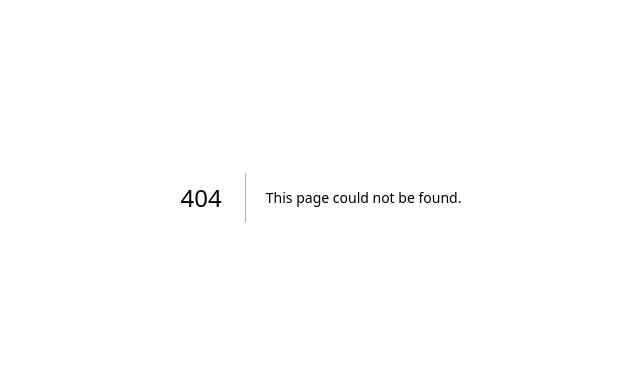
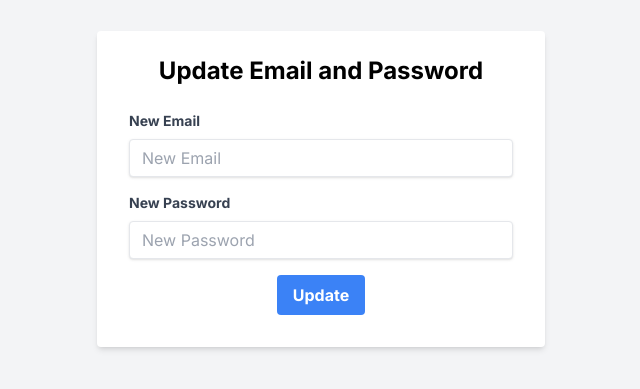
Before and after one commit to Farzine/arces_2024, a Next.js app in the folder client/: page /Admin/changeEmailPass in a window 1280 px wide. Before the commit this address had no page. Shown: the part 203-592 px from the top of the page, without its empty margins (319-959 px from the left). Built offline with nearby package versions, Linux system fonts and the light colour scheme.

Commit message:
added change email and password page

```diff
--- /dev/null
+++ b/client/src/app/Admin/changeEmailPass/page.tsx
@@ -0,0 +1,91 @@
+"use client"
+
+import { useState } from 'react';
+import Cookies from 'js-cookie';
+
+export default function UpdateEmailAndPassword() {
+  const [newEmail, setNewEmail] = useState('');
+  const [newPassword, setNewPassword] = useState('');
+  const [error, setError] = useState('');
+  const [success, setSuccess] = useState('');
+
+  const handleUpdate = async () => {
+    try {
+        const token = Cookies.get('token');
+        const response = await fetch('http://localhost:5000/admin/update-email-password', {
+        method: 'PUT',
+        headers: {
+          'Content-Type': 'application/json',
+            'Authorization': `Bearer ${token}`,
+        },
+        body: JSON.stringify({ newEmail, newPassword }),
+      });
+
+      const data = await response.json();
+
+      if (response.ok) {
+        setSuccess('Email and password updated successfully');
+        setError('');
+      } else {
+        setError(data.message || 'Update failed');
+        setSuccess('');
+      }
+    } catch (error) {
+      console.error('Error:', error);
+      setError('An error occurred');
+      setSuccess('');
+    }
+  };
+
+  return (
+    <div className="flex items-center justify-center min-h-screen bg-gray-100">
+      <div className="w-full max-w-md">
+        <form
+          className="bg-white shadow-md rounded px-8 pt-6 pb-8 mb-4"
+          onSubmit={(e) => {
+            e.preventDefault();
+            handleUpdate();
+          }}
+        >
+          <h2 className="text-center text-2xl font-bold mb-6">Update Email and Password</h2>
+          {error && <p className="text-red-500 text-center mb-4">{error}</p>}
+          {success && <p className="text-green-500 text-center mb-4">{success}</p>}
+          <div className="mb-4">
+            <label className="block text-gray-700 text-sm font-bold mb-2" htmlFor="newEmail">
+              New Email
+            </label>
+            <input
+              className="shadow appearance-none border rounded w-full py-2 px-3 text-gray-700 leading-tight focus:outline-none focus:shadow-outline"
+              id="newEmail"
+              type="email"
+              placeholder="New Email"
+              value={newEmail}
+              onChange={(e) => setNewEmail(e.target.value)}
+            />
+          </div>
+          <div className="mb-4">
+            <label className="block text-gray-700 text-sm font-bold mb-2" htmlFor="newPassword">
+              New Password
+            </label>
+            <input
+              className="shadow appearance-none border rounded w-full py-2 px-3 text-gray-700 leading-tight focus:outline-none focus:shadow-outline"
+              id="newPassword"
+              type="password"
+              placeholder="New Password"
+              value={newPassword}
+              onChange={(e) => setNewPassword(e.target.value)}
+            />
+          </div>
+          <div className="flex items-center justify-center">
+            <button
+              className="bg-blue-500 hover:bg-blue-700 text-white font-bold py-2 px-4 rounded focus:outline-none focus:shadow-outline"
+              type="submit"
+            >
+              Update
+            </button>
+          </div>
+        </form>
+      </div>
+    </div>
+  );
+}
--- a/client/src/app/Admin/controllerPage/page.tsx
+++ b/client/src/app/Admin/controllerPage/page.tsx
@@ -11,8 +11,9 @@ const AdminPage: React.FC = () => {
   const routes = useRouter();
 
   const handleChange = () => {
-    routes.push('/change-email-password');
+    routes.push('/Admin/changeEmailPass');
   };
+
 
   return (
     <div className="min-h-screen flex flex-col items-center justify-center bg-gray-100 p-4">
--- a/client/src/components/FrontendNoticeCard.tsx
+++ b/client/src/components/FrontendNoticeCard.tsx
@@ -30,7 +30,7 @@ const FrontendNoticeCard: React.FC = () => {
 
   return (
     <div className="flex justify-center items-center min-h-screen bg-gray-100">
-      <div className="bg-green-200 p-2 rounded-lg shadow-lg w-80">
+      <div className="bg-orange-200 p-2 rounded-lg shadow-lg w-80">
         <h2 className="text-xl font-bold mb-4 text-black">NOTICE</h2>
         {error && <p className="text-red-500">{error}</p>}
         <div className='bg-white rounded p-2'>
```
